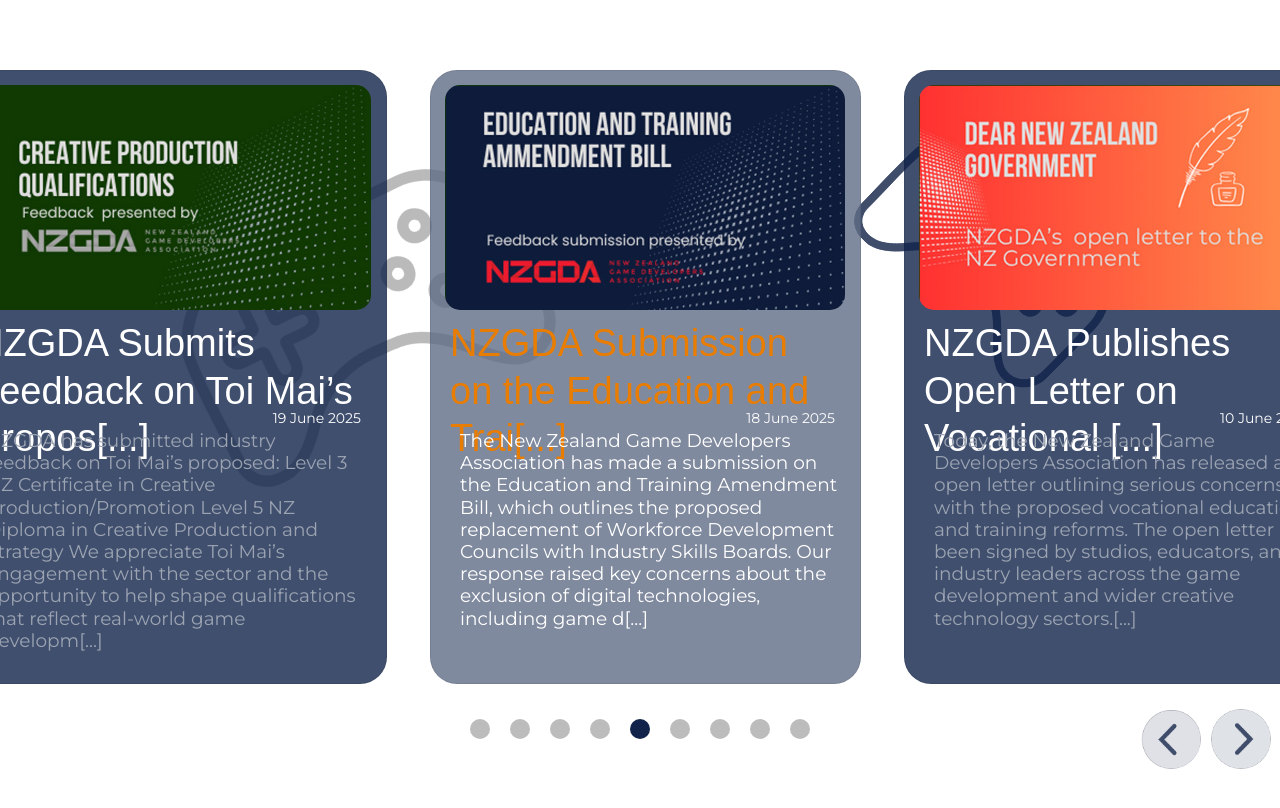
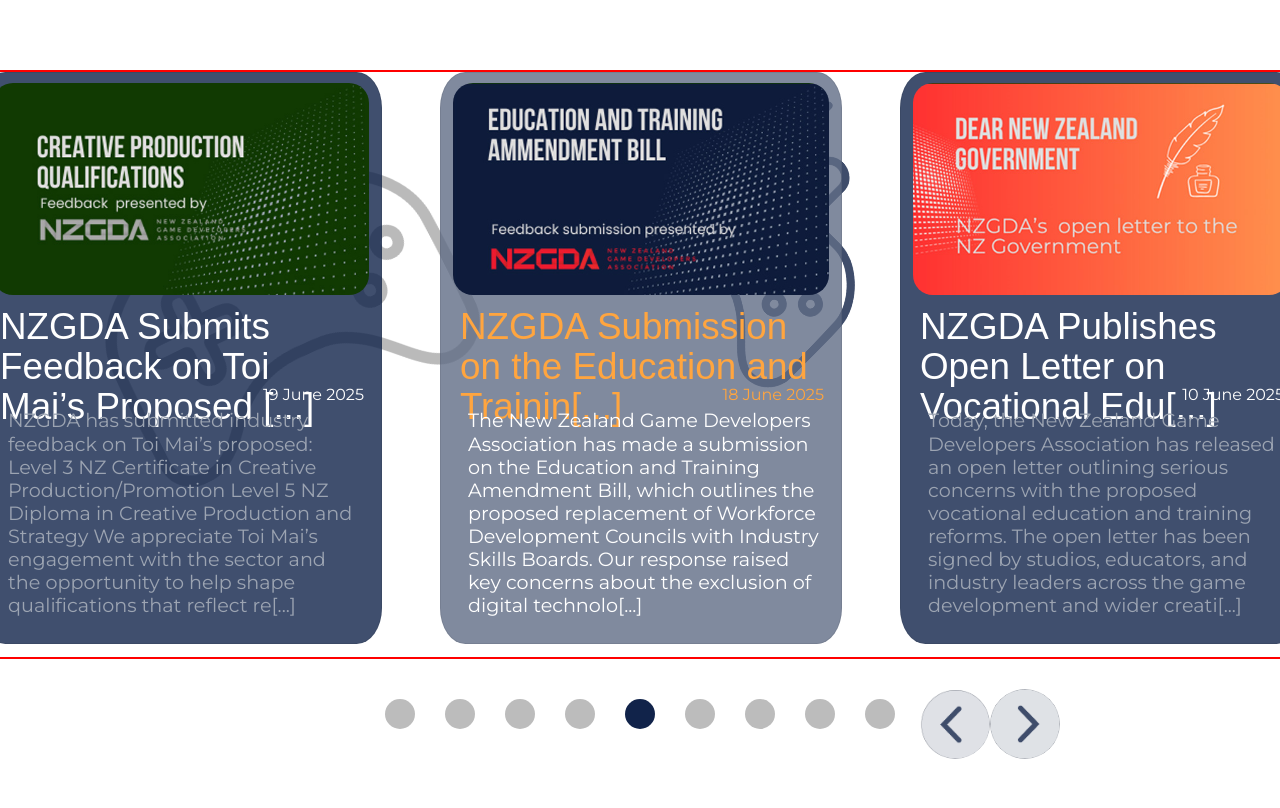
Before and after one commit to Nastomeya/2DSlider_NZGDA_News, a React (Create React App) app: page / in a window 1280 px wide. Shown: the top 808 px of the page. Built offline with nearby package versions, Linux system fonts and the light colour scheme.

Commit message:
- attempt to fix hidden content issues

```diff
--- a/src/components/Card.jsx
+++ b/src/components/Card.jsx
@@ -19,6 +19,7 @@
   onClick,
   hasBeenClicked,
   isMobile,
+  color = hasBeenClicked ? "#ffa53fff" : "white",
 }) {
   return (
     <div
@@ -30,12 +31,11 @@
       onClick={onClick}
     >
       <CardBoard hasBeenClicked={hasBeenClicked} />
-      <CardTitleText hasBeenClicked={hasBeenClicked} title={truncateWithEllipsis(title, 45)} />
-      <CardDateText hasBeenClicked={hasBeenClicked} date={date} />
+      <CardTitleText color={color} title={truncateWithEllipsis(title, 48)} />
+      <CardDateText color={color} date={date} />
       <CardContentText
-        content={truncateWithEllipsis(contentText, isMobile ? 183 : 312)}
+        content={truncateWithEllipsis(contentText, isMobile ? 285 : 290)}
         hasBeenClicked={hasBeenClicked}
-        isMobile={isMobile}
       />
       <CardImage src={image} alt={title} website={website} />
     </div>
--- a/src/components/CardBoard.jsx
+++ b/src/components/CardBoard.jsx
@@ -1,31 +1,33 @@
 import React from 'react';
 
 export default function CardBoard({
-  w = 2.386,      // width in your original units
-  h = 3.4,        // height in your original units
-  r = 0.15,        // corner radius in your original units
-  scale = 180,    // px per unit (change to make it bigger/smaller)
+  w = 2.386,
+  h = 3.4,
+  r = 0.15,
+  scale = 180,
+  maxWidth = '100%', // Maximum width constraint
 
   hasBeenClicked,
   background = hasBeenClicked ? 'rgba(97,109,134,0.8)' : 'rgba(17,35,74,0.8)',
   border = 'rgba(0,0,0,0.08)',
-  shadow = '0 8px 24px rgba(0,0,0,0.12)',
   style = {},
   ...rest
 }) {
-  const widthPx = w * scale;
-  const radiusPx = r * scale;
+  const radiusPercent = (r / w) * 100; // Convert radius to percentage of width
 
   return (
     <div
       {...rest}
       style={{
-        width: widthPx,                  // set width, height follows from aspect-ratio
-        aspectRatio: `${w} / ${h}`,      // keep exact proportion 2.386 : 3.4
-        borderRadius: radiusPx,          // 0.2 units -> px
+        width: '100%',
+        maxWidth: maxWidth,              // Constraint from parent
+        aspectRatio: `${w} / ${h}`,
+        borderRadius: `${radiusPercent}%`, // Responsive radius
         background,
         border: `1px solid ${border}`,
         overflow: 'hidden',
+        // Use min() for responsive sizing
+        fontSize: 'clamp(0.8rem, 2vw, 1.2rem)', // Example: text scales too
         ...style,
       }}
     />
--- a/src/components/CardCarousel.jsx
+++ b/src/components/CardCarousel.jsx
@@ -1,4 +1,4 @@
-import React, { useEffect, useMemo, useState } from "react";
+import React, { useEffect, useMemo, useState, useRef } from "react";
 import Card from "./Card";
 import { mod } from "./mod";
 
@@ -7,14 +7,16 @@
   cardClickedIndex,
   onCardClick,
   isMobile = false,
-  cardWidth = 286,
-  gap = 16,
   style = {},
 }) {
   const N = datas.length;
+  const viewportRef = useRef(null); // Add ref to check actual size
 
   const START_OFFSET = N;
-  const CARD_ASPECT = 3.4 / 2.325;             // ≈ 1.425
+  const CARD_ASPECT = isMobile ? 1.438 : 1.463;             // ≈ 1.425
+  const gap = 60;
+  const cardWidth = isMobile ? 350 : 400; // Key: responsive card width!
+
   const calculatedHeight = Math.round(cardWidth * CARD_ASPECT);
   const finalCardHeight = calculatedHeight; // Use provided height or calculated
 
@@ -22,10 +24,10 @@
 
   const [trackIndex, setTrackIndex] = useState(START_OFFSET + (cardClickedIndex ?? 0));
   const [withTransition, setWithTransition] = useState(true);
-  const [visibleCount, setVisibleCount] = useState(isMobile ? 3 : 5);
+  const [visibleCount, setVisibleCount] = useState(5);
 
   useEffect(() => {
-    const newVisibleCount = isMobile ? 3 : 5;
+    const newVisibleCount = isMobile ? 1 : 5;
     setVisibleCount(newVisibleCount);
     // console.log("isMobile changed:", isMobile, "-> visibleCount:", newVisibleCount);
   }, [isMobile]); // Only depend on isMobile
@@ -41,6 +43,16 @@
     }
   }, [cardClickedIndex, N, START_OFFSET, trackIndex]);
 
+  useEffect(() => {
+    if (viewportRef.current) {
+      const rect = viewportRef.current.getBoundingClientRect();
+      console.log("ACTUAL viewport size:", rect.width, "x", rect.height);
+      console.log("EXPECTED viewport width:", viewportWidth);
+      if (rect.width !== viewportWidth) {
+        console.log("🚨 WIDTH MISMATCH! Parent container is constraining width!");
+      }
+    }
+  });
 
   const handleTransitionEnd = () => {
     if (N === 0) return;
@@ -97,7 +109,16 @@
   const trackWidth = looped.length * (cardWidth + gap) - gap;
   const cardLeft = trackIndex * (cardWidth + gap);
   const offsetX = (trackWidth / 2) - (cardLeft + cardWidth / 2);
-  console.log("Rendering with visibleCount:", visibleCount, "isMobile:", isMobile);
+
+
+  // console.log("=== CardCarousel Debug ===");
+  // console.log("visibleCount:", visibleCount);
+  // console.log("cardWidth:", cardWidth);
+  // console.log("gap:", gap);
+  // console.log("viewportWidth:", viewportWidth);
+  // console.log("trackWidth:", trackWidth);
+  // console.log("offsetX:", offsetX);
+  // console.log("========================");
 
   return (
     <div
@@ -105,6 +126,9 @@
         position: "relative",
         overflow: "hidden",
         width: `${viewportWidth}px`,
+        minWidth: `${viewportWidth}px`, // Force minimum width
+        // maxWidth: "none", // Remove any max-width constraints
+
         height: `${finalCardHeight}px`,
         margin: "0 auto",
         background: "transparent",
@@ -112,6 +136,9 @@
         justifyContent: "center",
         alignItems: "center",
         top: "50px",
+
+        border: "2px solid red", // DEBUG: Temporary border to see actual viewport size
+
         ...style,
       }}
     >
--- a/src/components/CardContentText.jsx
+++ b/src/components/CardContentText.jsx
@@ -2,13 +2,13 @@
 
 export default function CardContentText({
   content,
-  isMobile = false,
   hasBeenClicked,
   color = hasBeenClicked ? "#ffffffff" : "#9CA4B2",
   align = "left",
-  position = { top: 360, left: 30 },
+  position = { top: "59%", left: "7%" }, // Use percentages instead of fixed pixels
   fontWeight = 100,
   lineHeight = 1.2,
+  maxWidth = "88%", // Responsive max width (100% - left position)
   style = {},
 }) {
   return (
@@ -18,12 +18,17 @@
         top: position.top,
         left: position.left,
         textAlign: align,
-        fontSize: isMobile ? 13 : 18.5, // scaled to match your 0.13 vs 0.1 units
+        fontSize: "clamp(1rem, 4cqw, 1.2rem)",// scaled to match your 0.13 vs 0.1 units
         fontFamily: "'Montserrat', sans-serif",
         fontWeight: fontWeight,
         lineHeight: lineHeight,
         color,
-        maxWidth: "90%", // roughly like your maxWidth: 2.1
+        maxWidth,
+        // Additional responsive properties
+        width: "auto",
+        wordWrap: "break-word",
+        overflow: "hidden",
+        transform: "translateY(0)", // Can be used to fine-tune vertical positioning
         ...style,
       }}
     >
--- a/src/components/CardDateText.jsx
+++ b/src/components/CardDateText.jsx
@@ -2,10 +2,10 @@
 
 export default function CardDateText({
   date,
-  color = "white",
+  color,
   align = "right",
-  fontSize = 14,
-  position = { top: 340, right: 15 },
+  fontSize = "clamp(0.8rem, 3cqw, 1rem)", // Responsive font size based on container width
+  position = { top: "58%", right: "4%" }, // Use percentages instead of fixed pixels
   fontWeight = 300,
   lineHeight = 1.2,
   style = {},
@@ -14,14 +14,17 @@
     <div
       style={{
         position: "absolute",
-        top: position.top,//distanceFromCard,
-        right: position.right,//distanceFromCard,
+        top: position.top,
+        right: position.right,
         textAlign: align,
         fontSize,
         fontFamily: "'Montserrat', sans-serif",
         fontWeight: fontWeight,
         lineHeight: lineHeight,
         color,
+        // Additional responsive properties
+        whiteSpace: "nowrap", // Keep date on single line
+        transform: "translateY(-100%)", // Offset to position above bottom edge
         ...style,
       }}
     >
--- a/src/components/CardImage.jsx
+++ b/src/components/CardImage.jsx
@@ -3,13 +3,14 @@
 export default function CardImage({
   src,
   alt = "",
-  width = 400,         // px
-  height = 224.7,        // px
-  radius = 15,         // px
+  width = "94%",         // Responsive width as percentage
+  height = "auto",       // Auto height to maintain aspect ratio
+  aspectRatio = "16/9",  // Default aspect ratio (400/224.7 ≈ 1.78 ≈ 16/9)
+  radius = "clamp(8px, 3cqw, 20px)", // Responsive border radius
   opacity = 1,
   website,
   style = {},
-  position = { top: 15, left: 15 }, // position offset in px
+  position = { top: "2%", left: "3.25%" }, // Position as percentages
 }) {
   const handleClick = () => {
     if (website) {
@@ -27,14 +28,16 @@
     <img
       src={src}
       alt={alt}
-      width={width}
-      height={height}
       style={{
         display: "block",
+        width: width,
+        height: height,
+        aspectRatio: aspectRatio, // Maintain consistent proportions
+        objectFit: "cover",       // Ensure image fills the space nicely
         borderRadius: radius,
         opacity,
         cursor: website ? "pointer" : "default",
-        position: "absolute", // so we can place it anywhere in the card
+        position: "absolute",
         top: position.top,
         left: position.left,
         ...style,
--- a/src/components/CardTitleText.jsx
+++ b/src/components/CardTitleText.jsx
@@ -2,13 +2,12 @@
 
 export default function CardTitleText({
   title,
-  hasBeenClicked,
-  color = hasBeenClicked? "#e97d02ff":"white",
+  color,
   align = "left",
-  fontSize = 38,
-  position = { top: 250, left: 20 },
-  fontWeight = 300,
-  lineHeight = 1.25,
+  fontSize = "clamp(1.5rem, 8cqw, 2.3rem)", // Responsive font size based on container width
+  position = { top: "41%", left: "5%" }, // Use percentages instead of fixed pixels
+  lineHeight = 1.1,
+  maxWidth = "90%", // Responsive max width (100% - left position - right margin)
   style = {},
 }) {
   return (
@@ -20,10 +19,13 @@
         textAlign: align,
         fontSize,
         fontFamily: "'Bebas Neue', sans-serif",
-        fontWeight: fontWeight,
         lineHeight: lineHeight,
         color,
-        maxWidth: "90%", // roughly like your maxWidth: 2.1
+        maxWidth,
+        // Additional responsive properties
+        width: "auto",
+        wordWrap: "break-word",
+        overflow: "hidden",
         ...style,
       }}
     >
--- a/src/components/CarouselContainer.jsx
+++ b/src/components/CarouselContainer.jsx
@@ -80,23 +80,30 @@
   if (N === 0) return null;
 
   // --- Responsive sizes ---
-  const containerWidth = Math.min(
-    typeof window !== 'undefined' ? Math.min(window.innerWidth * 0.95, 1200) : 1200,
-    1200
-  );
-  const cardWidth = containerWidth * (isMobile ? 0.7 : 0.18); // scale
-  const gap = cardWidth * 0.25;  // 5% of card width
+  // const containerWidth = Math.min(
+  //   typeof window !== 'undefined' ? Math.min(window.innerWidth * 0.95, 1200) : 1200,
+  //   1200
+  // );
+  // const cardWidth = containerWidth * (isMobile ? 0.7 : 0.18); // scale
+  // const gap = cardWidth * 0.25;  // 5% of card width
 
-  const dotSize = Math.max(Math.min(cardWidth * 0.04, 30), 20); // min 8px, max 20px
+  // const dotSize = Math.max(Math.min(cardWidth * 0.04, 30), 20); // min 8px, max 20px
+  // const dotSpacing = dotSize * 2;
+
+  // const arrowSize = Math.max(Math.min(cardWidth * 0.1, 70), 60);
+  // const arrowOffsetX = cardWidth + (isMobile ? 50 : 350); // adjust relative to card width
+  // const dotOffsetY = 75;
+  // const arrowOffsetY = 45;
+
+  const dotSize = isMobile ? 20 : 30;
   const dotSpacing = dotSize * 2;
-
-  const arrowSize = Math.max(Math.min(cardWidth * 0.1, 70), 60);
-  const arrowOffsetX = cardWidth + (isMobile ? 50 : 350); // adjust relative to card width
+  const arrowSize = isMobile ? 60 : 70;
+  const arrowOffsetX = isMobile ? 50 : 350;
   const dotOffsetY = 75;
   const arrowOffsetY = 45;
 
   return (
-    <div style={{ position: "relative", width: "100%" }}>
+    <div style={{ position: "relative", width: "100%", overflow: "hidden" }}>
       <div style={{ display: "flex", justifyContent: "center", alignItems: "center", width: "100%", minHeight: "300px" }}>
         {/* <CarouselText /> */}
 
@@ -105,8 +112,6 @@
           cardClickedIndex={currentIndex}
           onCardClick={handleSelectIndex}
           isMobile={isMobile}
-          cardWidth={isMobile ? 300 : 420}
-          gap={gap}
           style={{ zIndex: 2, }}
         />
       </div>
@@ -133,8 +138,8 @@
         />
       </div>
       {/* Decorative gamepads (2D version) */}
-      <Gamepad color="#3F4D6B" width={0.2} height={0.2} position={[0.4, 100]} rotation={45} />
-      <Gamepad color="#bababaff" width={0.28} height={0.28} position={[0.13, 120]} rotation={-26} />
+      <Gamepad color="#3F4D6B" width={0.2} height={0.2} position={[0.3, 100]} rotation={45} />
+      <Gamepad color="#bababaff" width={0.28} height={0.28} position={[0.1, 120]} rotation={-26} />
     </div >
   );
 }
```
